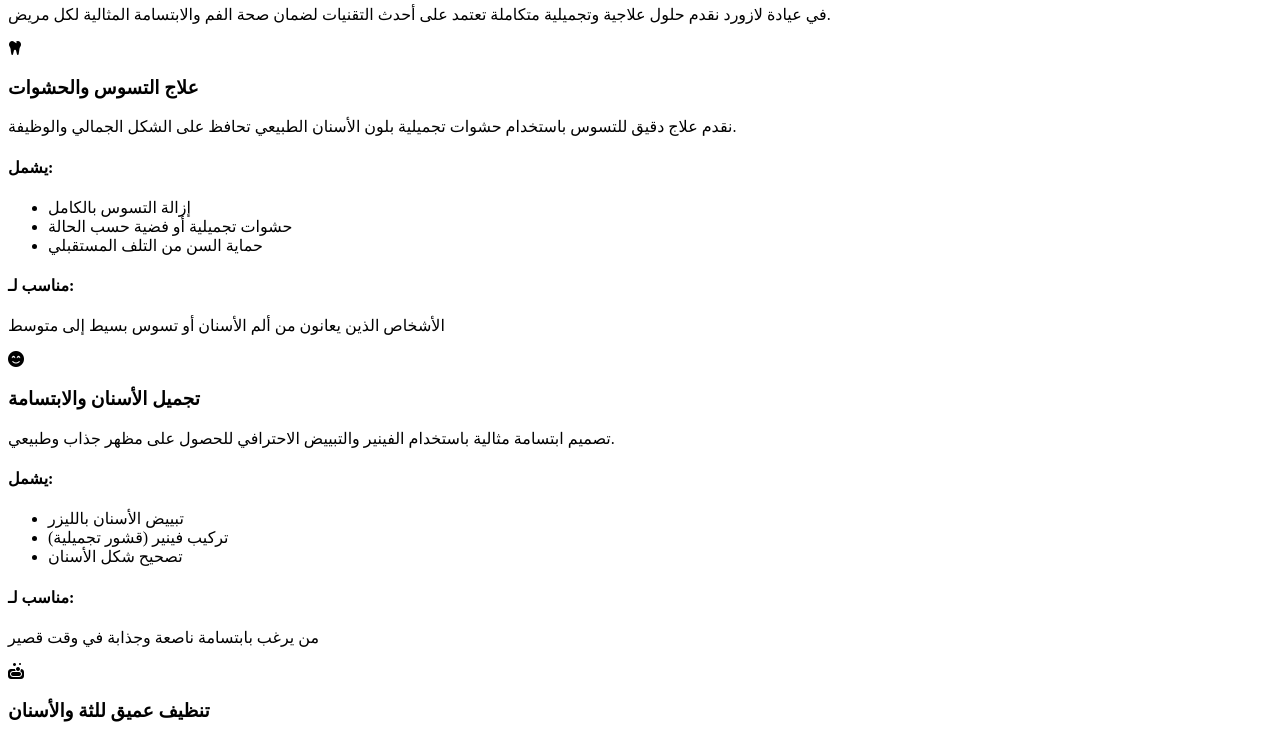
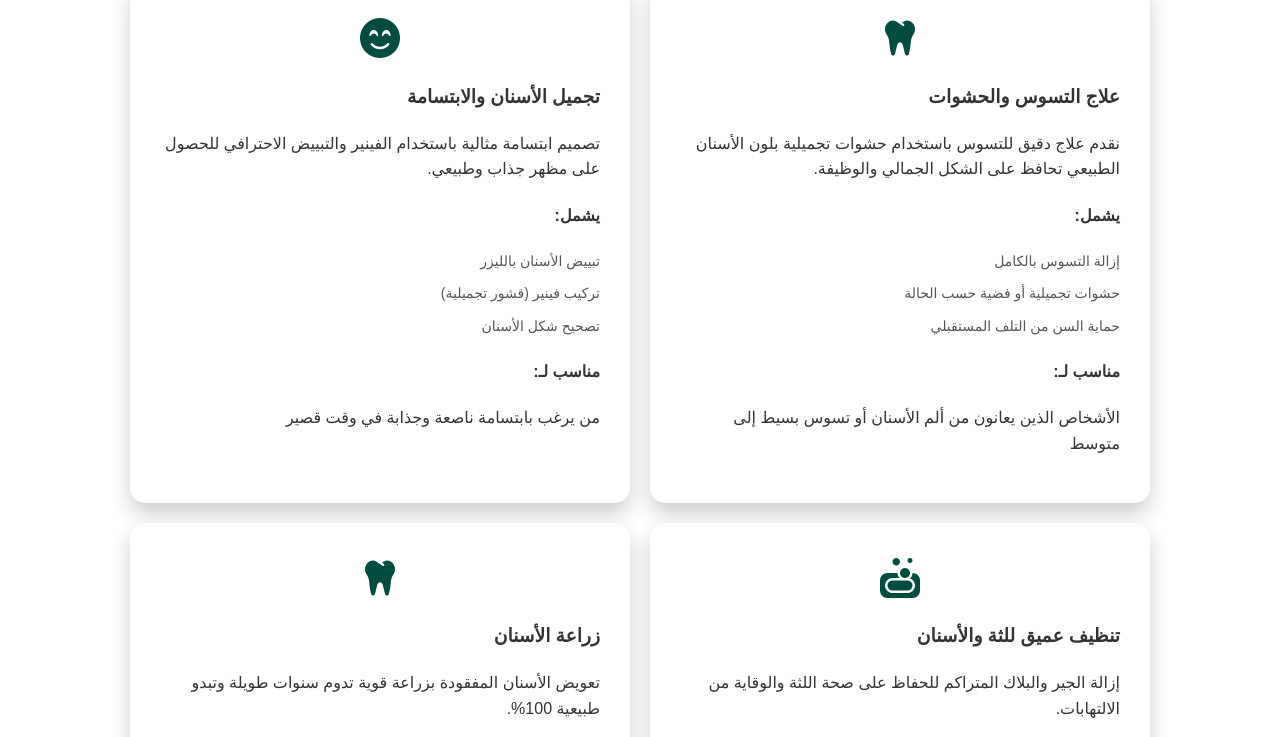
Before and after one commit to mahaabusyam/Dental-clinic, a plain HTML site: page solutions.html in a window 1280 px wide. Shown: the part 255-992 px from the top of the page. Drawn offline with Linux system fonts and the light colour scheme.

Commit message:
Update solutions.html

```diff
--- a/solutions.html
+++ b/solutions.html
@@ -6,7 +6,7 @@
   <meta name="viewport" content="width=device-width, initial-scale=1">
   <title>الحلول</title>
    <link rel="stylesheet" href="https://cdnjs.cloudflare.com/ajax/libs/font-awesome/6.0.0/css/all.min.css">
-  <link rel="stylesheet" href="/Dental clinic/assets/css/style.css">
+  <link rel="stylesheet" href="css/style.css">
 </head>
 
 <body>
@@ -191,7 +191,7 @@
 
   </div>
 </footer>
-<script src="/Dental clinic/assets/js/main.js"></script>
+<script src="js/main.js"></script>
 </body>
 
 </html>
```
